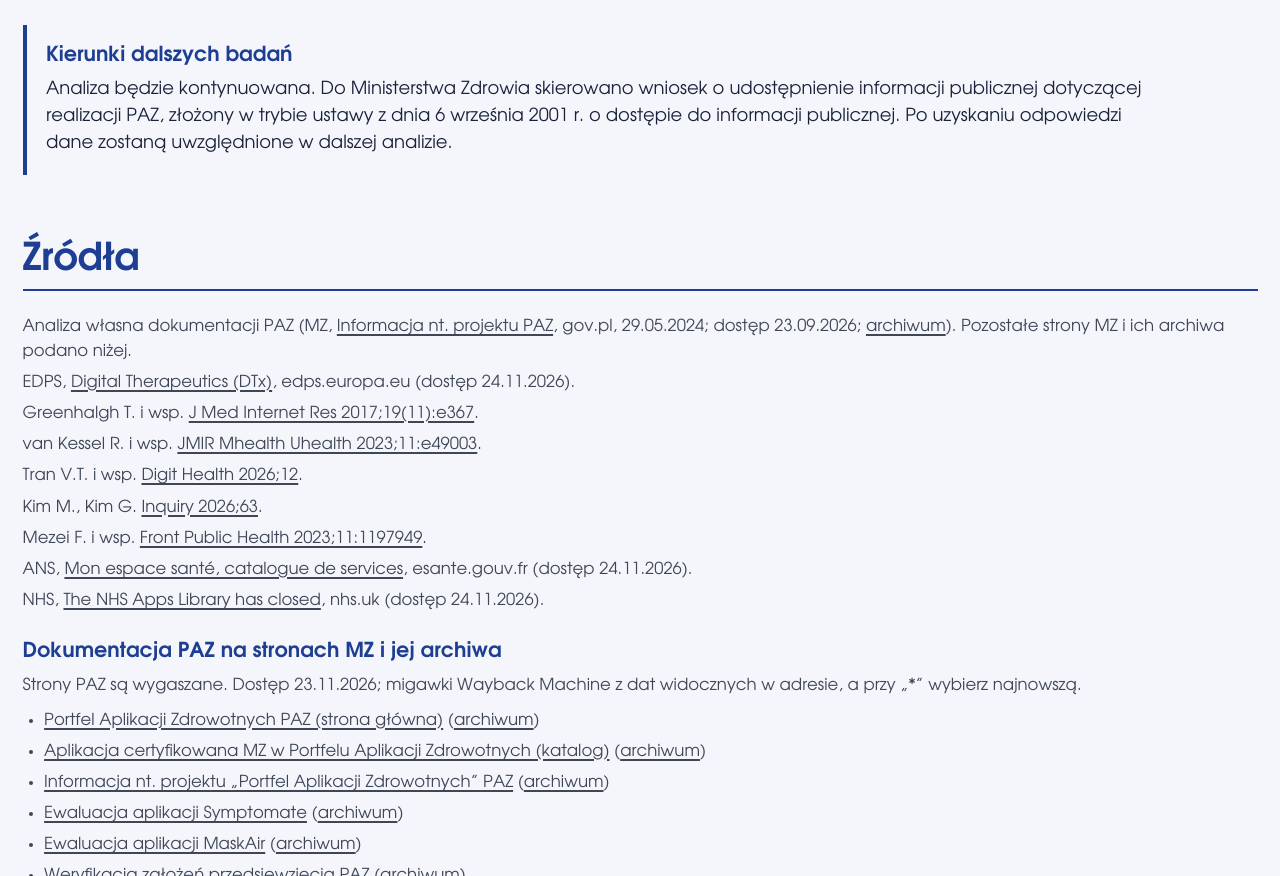
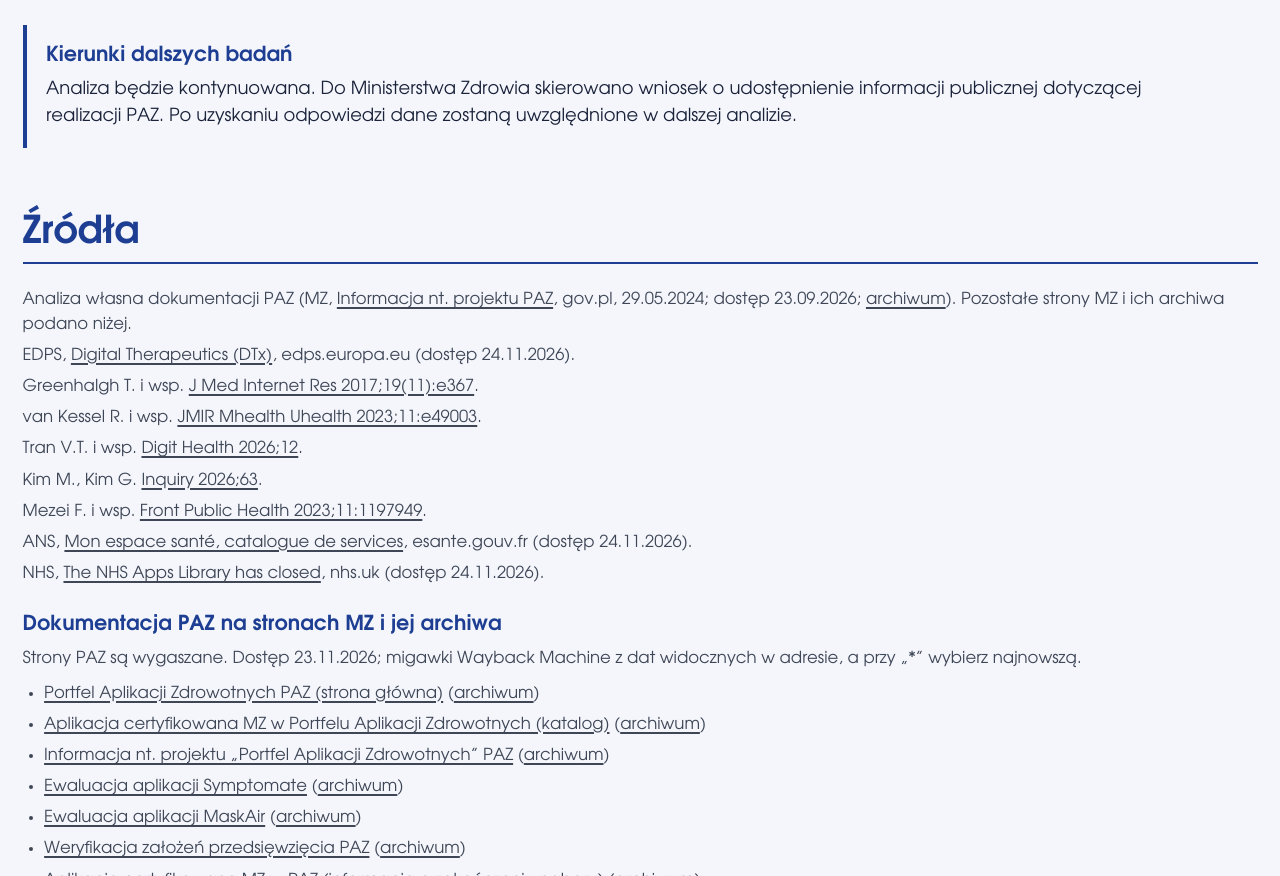
Before and after one commit to patryk-s-gorski/paz-eposter, a plain HTML site: page index.html in a window 1280 px wide. Shown: the part 4756-5632 px from the top of the page. Drawn offline with Linux system fonts and the light colour scheme.

Commit message:
Wnioski: notka bez wskazania trybu wniosku
Co-Authored-By: Claude Opus 5.5 <noreply@anthropic.com>
Claude-Session: https://claude.ai/code/session_01HDnXVfjBHSNUfAGh2oLcJn

```diff
--- a/index.html
+++ b/index.html
@@ -349,7 +349,7 @@ footer .btn2{background:var(--color-on-brand);color:var(--color-brand);border-co
 <li>Przyszłe inicjatywy w Polsce powinny uwzględniać ten mechanizm już na etapie projektowania.</li>
 <li>Powinny także określać plan komunikacji oraz utrzymania katalogu po zakończeniu finansowania.</li>
 </ol></div>
-<div class="next"><h3>Kierunki dalszych badań</h3><p>Analiza będzie kontynuowana. Do Ministerstwa Zdrowia skierowano wniosek o udostępnienie informacji publicznej dotyczącej realizacji PAZ, złożony w trybie ustawy z dnia 6 września 2001 r. o dostępie do informacji publicznej. Po uzyskaniu odpowiedzi dane zostaną uwzględnione w dalszej analizie.</p></div>
+<div class="next"><h3>Kierunki dalszych badań</h3><p>Analiza będzie kontynuowana. Do Ministerstwa Zdrowia skierowano wniosek o udostępnienie informacji publicznej dotyczącej realizacji PAZ. Po uzyskaniu odpowiedzi dane zostaną uwzględnione w dalszej analizie.</p></div>
 </section>
 
 <section id="zrodla">
```
